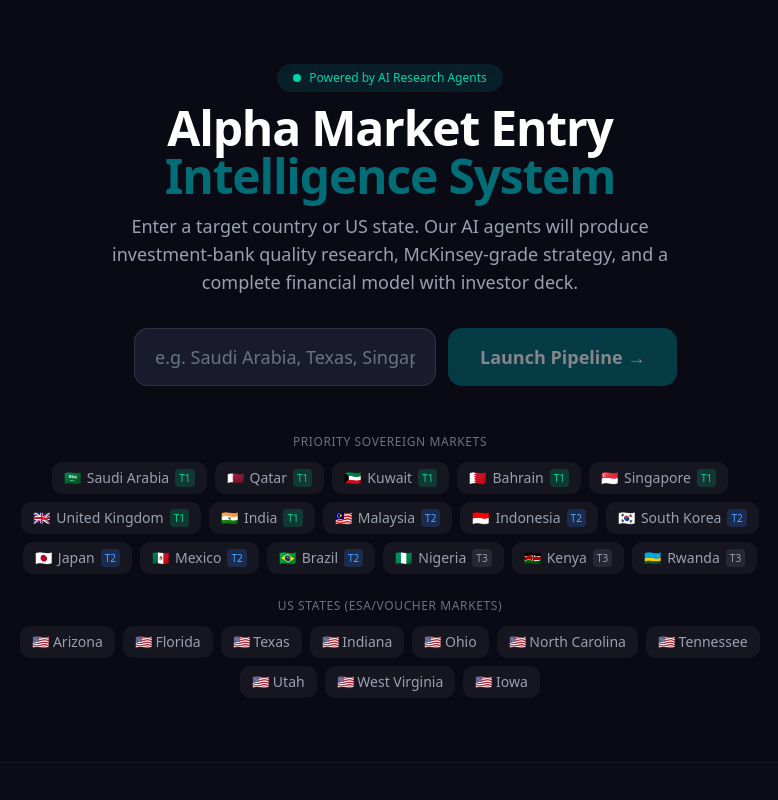
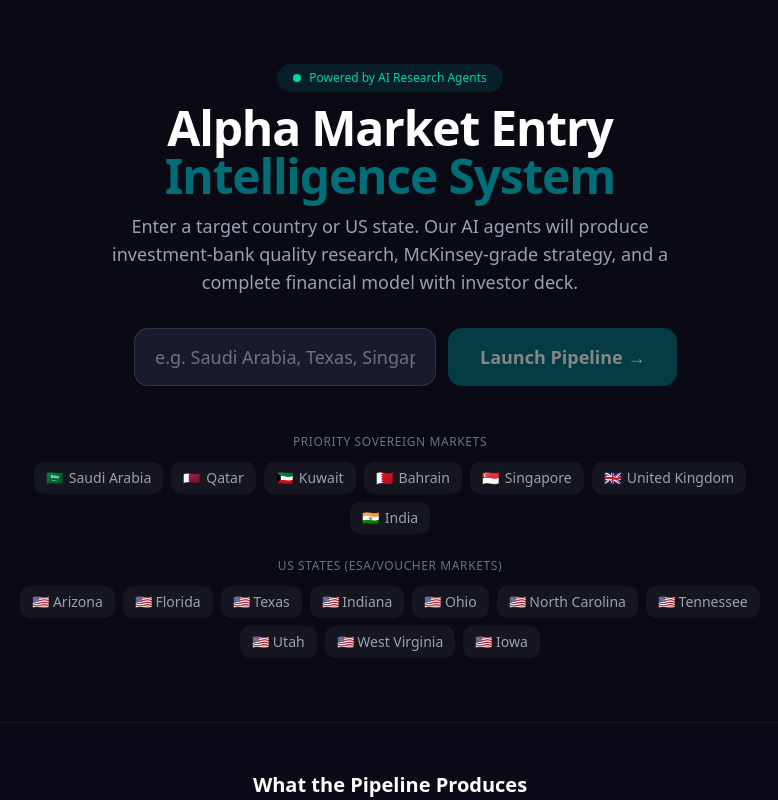
Before and after one commit to markevanrozeboom/alpha-partnership-portal, a Next.js app in the folder frontend/: page / in a window 1280 px wide. Shown: the top 800 px of the page, without its empty margins (250-1028 px from the left). Built offline with nearby package versions, Linux system fonts and the light colour scheme; no server answers.

Commit message:
Remove T2/T3 countries and tier badges from home page quick-select

```diff
--- a/frontend/src/app/page.tsx
+++ b/frontend/src/app/page.tsx
@@ -6,22 +6,13 @@ import { createRun } from "@/lib/api";
 import { Button } from "@/components/ui/button";
 
 const PRIORITY_MARKETS = [
-  { name: "Saudi Arabia", flag: "🇸🇦", tier: 1 },
-  { name: "Qatar", flag: "🇶🇦", tier: 1 },
-  { name: "Kuwait", flag: "🇰🇼", tier: 1 },
-  { name: "Bahrain", flag: "🇧🇭", tier: 1 },
-  { name: "Singapore", flag: "🇸🇬", tier: 1 },
-  { name: "United Kingdom", flag: "🇬🇧", tier: 1 },
-  { name: "India", flag: "🇮🇳", tier: 1 },
-  { name: "Malaysia", flag: "🇲🇾", tier: 2 },
-  { name: "Indonesia", flag: "🇮🇩", tier: 2 },
-  { name: "South Korea", flag: "🇰🇷", tier: 2 },
-  { name: "Japan", flag: "🇯🇵", tier: 2 },
-  { name: "Mexico", flag: "🇲🇽", tier: 2 },
-  { name: "Brazil", flag: "🇧🇷", tier: 2 },
-  { name: "Nigeria", flag: "🇳🇬", tier: 3 },
-  { name: "Kenya", flag: "🇰🇪", tier: 3 },
-  { name: "Rwanda", flag: "🇷🇼", tier: 3 },
+  { name: "Saudi Arabia", flag: "🇸🇦" },
+  { name: "Qatar", flag: "🇶🇦" },
+  { name: "Kuwait", flag: "🇰🇼" },
+  { name: "Bahrain", flag: "🇧🇭" },
+  { name: "Singapore", flag: "🇸🇬" },
+  { name: "United Kingdom", flag: "🇬🇧" },
+  { name: "India", flag: "🇮🇳" },
 ];
 
 const US_STATES = [
@@ -131,13 +122,6 @@ export default function Home() {
                   >
                     <span>{m.flag}</span>
                     <span>{m.name}</span>
-                    <span className={`text-[10px] rounded px-1 py-0.5 ${
-                      m.tier === 1 ? "bg-emerald-500/20 text-emerald-400" :
-                      m.tier === 2 ? "bg-blue-500/20 text-blue-400" :
-                      "bg-gray-500/20 text-gray-400"
-                    }`}>
-                      T{m.tier}
-                    </span>
                   </button>
                 ))}
               </div>
```
Also changed, not shown: 1 other file (tests, documents, lock files or other folders).
